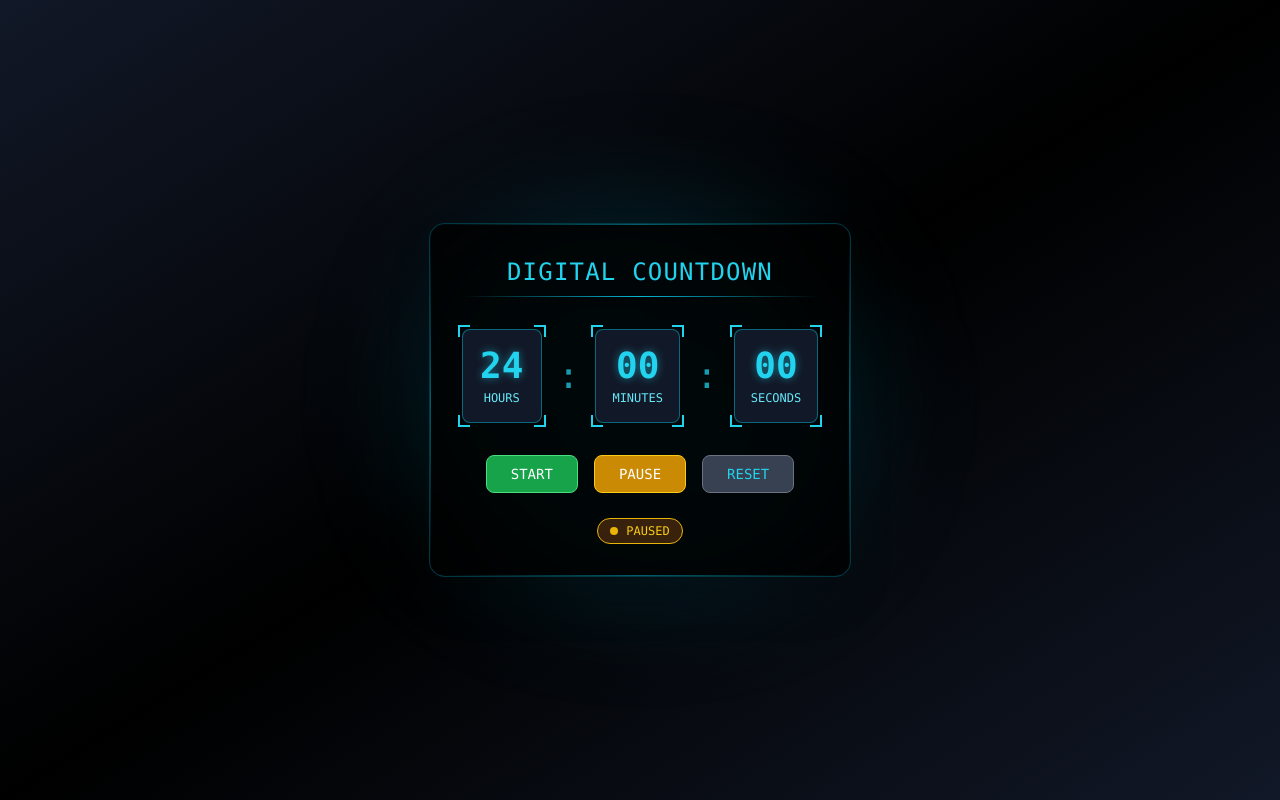
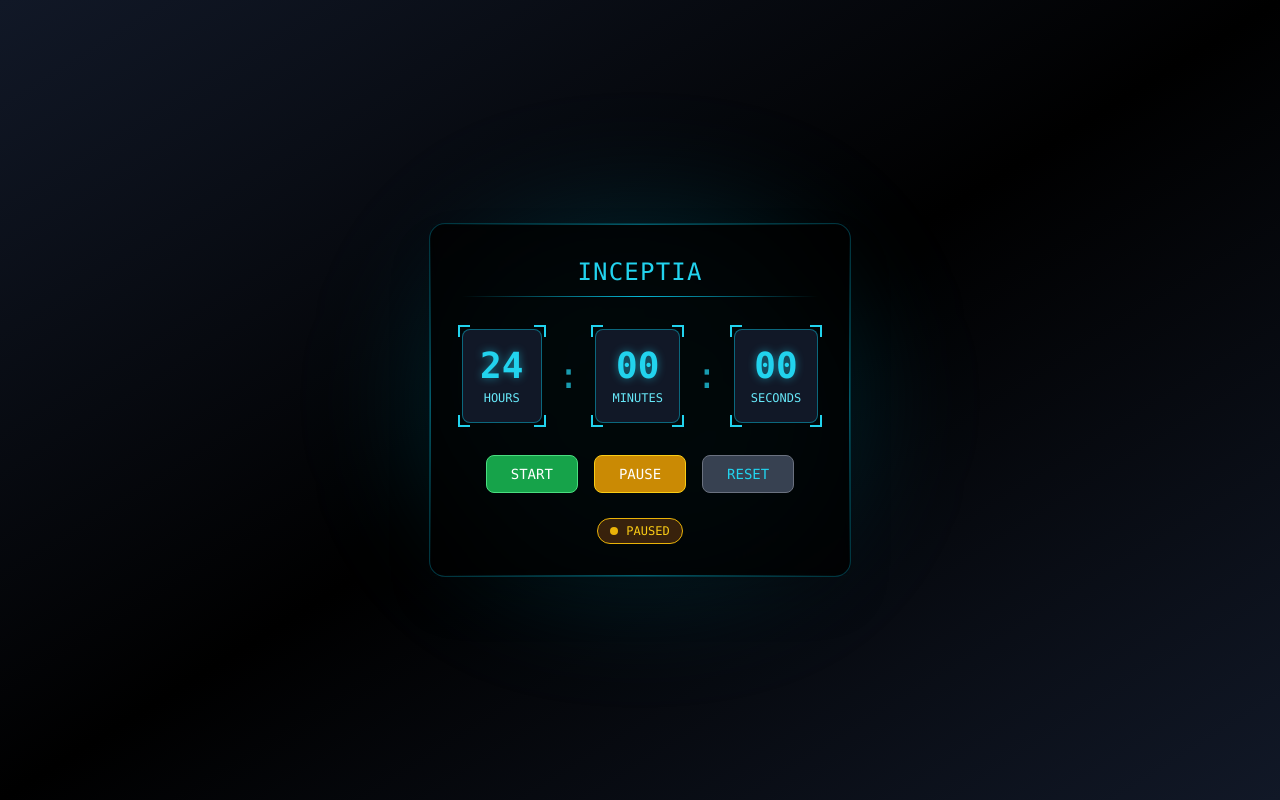
Before and after one commit to SanyuktaNev/Countdown_timer, a React (Vite) app: page / in a window 1280 px wide. Built offline with nearby package versions, Linux system fonts and the light colour scheme.

Commit message:
Rename countdown title
Replace "Digital countdown" with "INCEPTIA" in the component.

```diff
--- a/src/components/DigitalCountdown.tsx
+++ b/src/components/DigitalCountdown.tsx
@@ -59,7 +59,7 @@ const DigitalCountdown = () => {
         {/* Header */}
         <div className="text-center mb-8">
           <h1 className="text-2xl font-mono text-cyan-400 mb-2 tracking-wider">
-            DIGITAL COUNTDOWN
+            INCEPTIA
           </h1>
           <div className="h-px bg-gradient-to-r from-transparent via-cyan-500 to-transparent"></div>
         </div>
```
